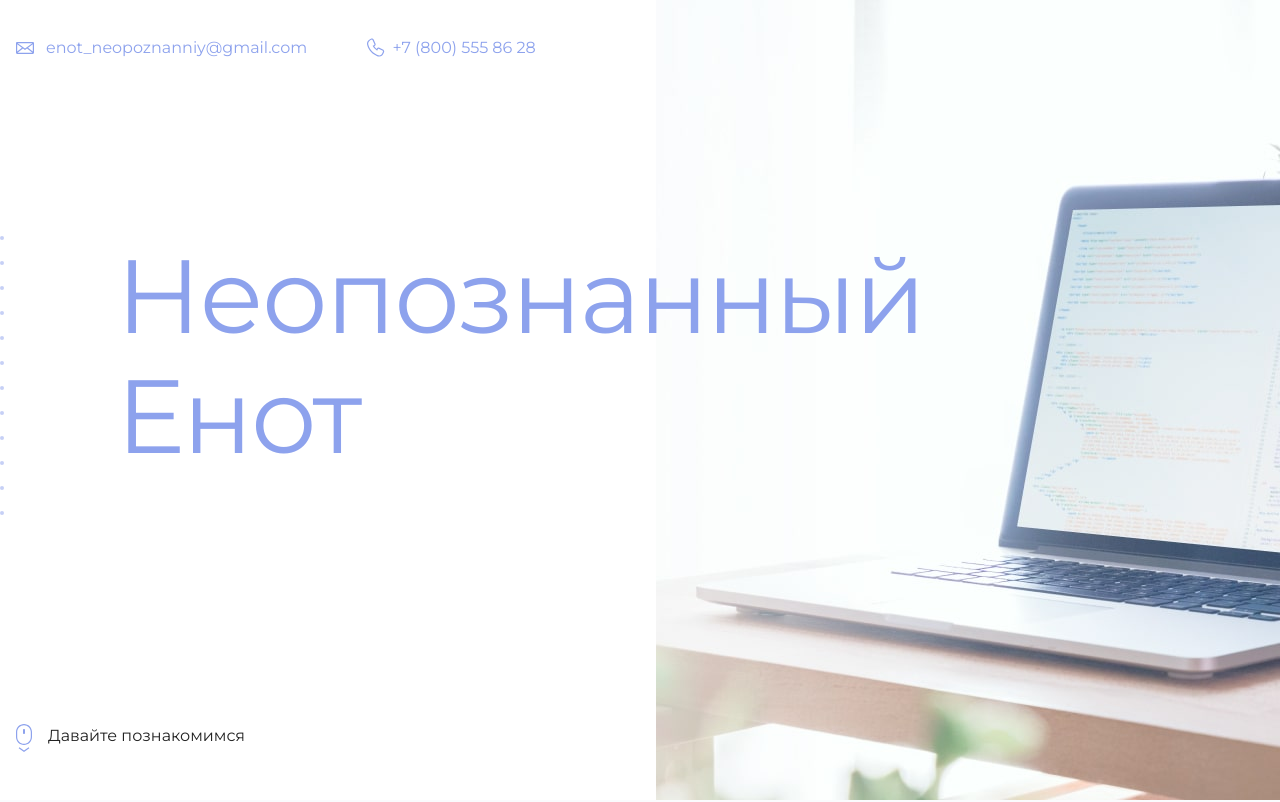
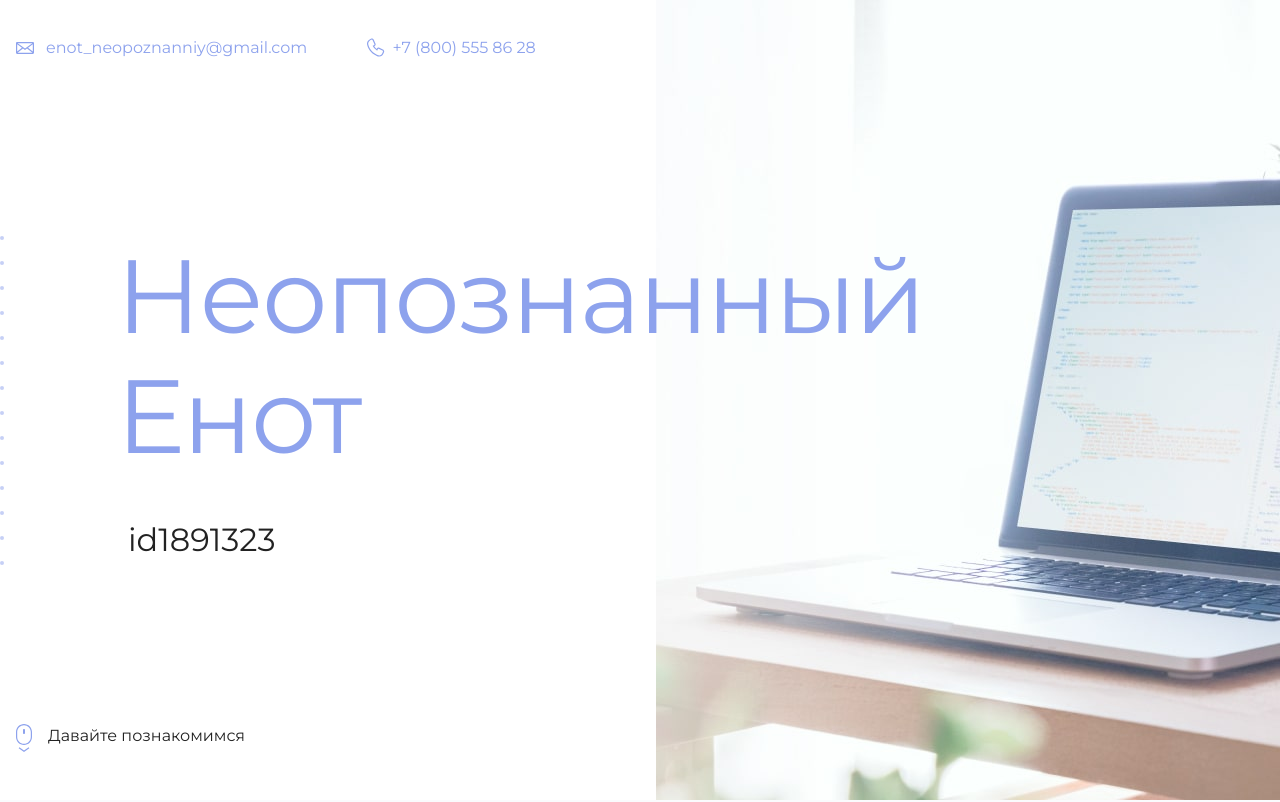
Before and after one commit to LaxyTTY/HTML-Academy---Mysite, a plain HTML site: page my-site/index.html in a window 1280 px wide. Shown: the top 802 px of the page. Drawn offline with Linux system fonts and the light colour scheme.

Commit message:
Добавляет id

```diff
--- a/my-site/index.html
+++ b/my-site/index.html
@@ -19,7 +19,7 @@
       <section class="hero-image">
         <div class="container">
           <h1 class="heading">Неопознанный Енот</h1>
-          <p><!-- Тут ваш id на сайте Академии --></p>
+          <p>id1891323</p>
         </div>
       </section>
 
```
